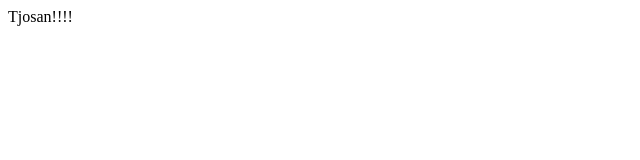
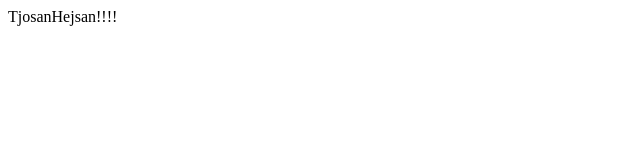
Before and after one commit to Danielnyqvist/SkolTest, a plain HTML site: page marcuslig.html in a window 1280 px wide. Shown: the full height of the page, 0-640 px from the left. Drawn offline with Linux system fonts and the light colour scheme.

Commit message:
Hejsan
asöldk

```diff
--- a/marcuslig.html
+++ b/marcuslig.html
@@ -3,6 +3,6 @@
 	<title>Test</title>
 </head>
 <body>
-	<p>Tjosan!!!!</p>
+	<p>TjosanHejsan!!!!</p>
 </body>
 </html>
```
